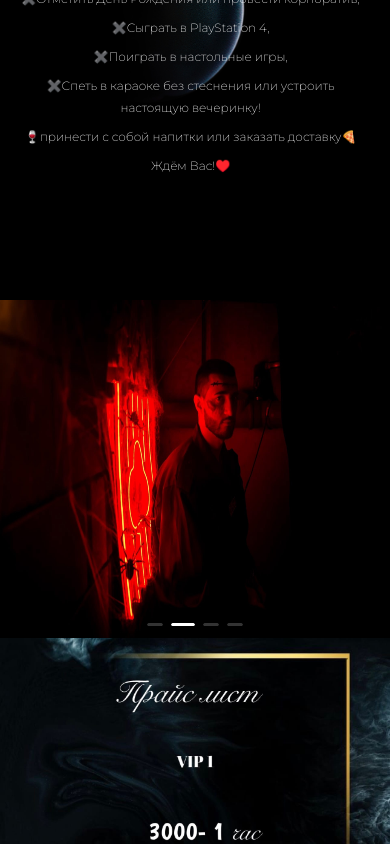
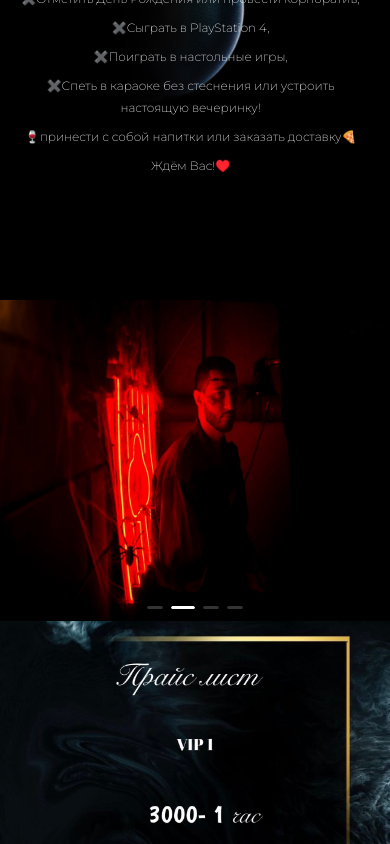
Before and after one commit to MrBattka/cosmos, a React (Create React App) app: page / in a window 390 px wide. Shown: the part 628-1472 px from the top of the page. Built offline with nearby package versions, Linux system fonts and the light colour scheme; a web font is replaced by a local one.

Commit message:
adaptive 1.6

```diff
--- a/src/App.module.css
+++ b/src/App.module.css
@@ -495,11 +495,11 @@ body {
     }
     .caruselWrapper__1 {
         width: 100%;
-        height: 40vh;
+        height: 38vh;
     }
     .caruselWrapper__1 img  {
         width: 100%;
-        height: 40vh;
+        height: 38vh;
     }
 }
 
```
